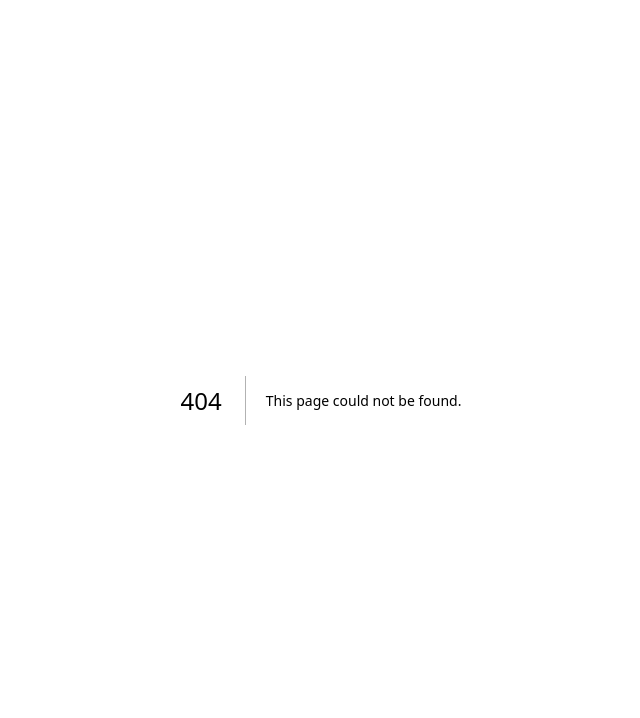
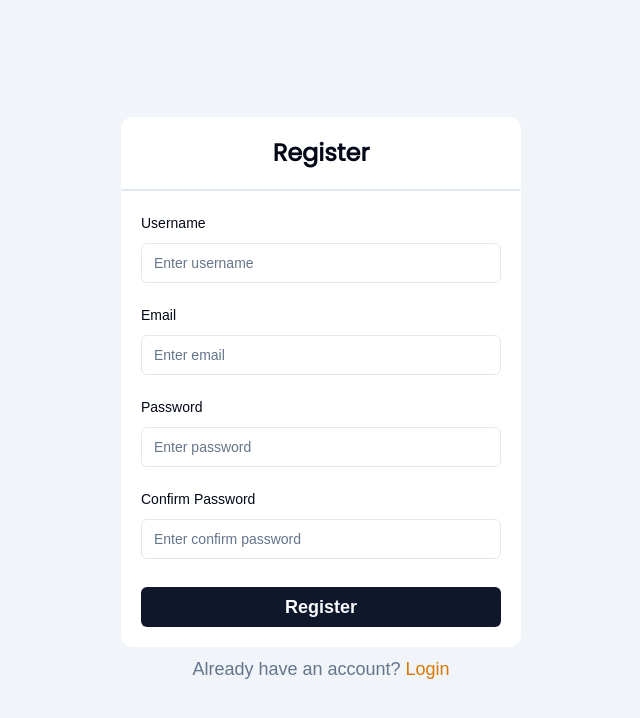
Before and after one commit to RPJ-Overseas-Exim/yp-messenger-next, a Next.js app: page /register in a window 1280 px wide. Before the commit this address had no page. Shown: the top 718 px of the page, without its empty margins (319-959 px from the left). Built offline with nearby package versions, Linux system fonts and the light colour scheme.

Commit message:
created the middleware setup for routing based on token

```diff
--- a/src/app/page.tsx
+++ b/src/app/page.tsx
@@ -1,17 +1,13 @@
 "use client"
 import { useForm } from "react-hook-form"
 import { zodResolver } from "@hookform/resolvers/zod"
-import { z } from "zod"
 
 import { Button } from "@/components/ui/button"
 import { Form } from "@/components/ui/form"
 import { CustomFormField } from "@/components/CustomFormField"
-
-export const LoginFormSchema = z.object({
-    email: z.string().email(),
-    password: z.string().min(3).max(16),
-})
-type LoginForm = z.infer<typeof LoginFormSchema>
+import { LoginFormSchema } from "@/lib/formSchema"
+import type { LoginForm } from "@/lib/types"
+import Link from "next/link"
 
 export default function Home() {
     const form = useForm<LoginForm>({
@@ -27,7 +23,7 @@ export default function Home() {
     }
 
     return (
-        <div className="w-full h-screen bg-muted flex items-center justify-center">
+        <div className="w-full h-screen bg-muted flex flex-col gap-y-2 items-center justify-center">
             <Form {...form} >
                 <form onSubmit={form.handleSubmit(handleSubmit)} className="max-w-[400px] space-y-5 w-3/4 bg-background rounded-xl py-5">
                     <legend className="text-2xl font-bold text-center font-poppins" >Login</legend>
@@ -51,10 +47,12 @@ export default function Home() {
                             placeholder={"Enter your password"}
                         />
 
-                        <Button type="submit">Submit</Button>
+                        <Button type="submit" className="w-full text-lg font-bold">Login</Button>
                     </div>
                 </form>
             </Form>
+
+            <div className="text-lg text-muted-foreground">Dont have an account? <Link href="/register" className="text-amber-600">Register</Link></div>
         </div>
     );
 }
--- /dev/null
+++ b/src/app/register/page.tsx
@@ -0,0 +1,76 @@
+"use client"
+import { useForm } from "react-hook-form";
+import { zodResolver } from "@hookform/resolvers/zod";
+import { RegisterFormSchema } from "@/lib/formSchema"
+import type { RegisterForm } from "@/lib/types"
+import { CustomFormField } from "@/components/CustomFormField";
+import { Form } from "@/components/ui/form"
+import { Button } from "@/components/ui/button";
+import Link from "next/link"
+
+export default function Register() {
+    const form = useForm<RegisterForm>({
+        resolver: zodResolver(RegisterFormSchema),
+        defaultValues: {
+            username: "",
+            email: "",
+            password: ""
+        }
+    })
+
+    const handleSubmit = (values: RegisterForm) => {
+        console.log(values)
+    }
+
+    return (
+        <div className="w-full h-screen bg-muted flex flex-col gap-y-2 items-center justify-center">
+            <Form {...form}>
+                <form onSubmit={form.handleSubmit(handleSubmit)} className="max-w-[400px] space-y-5 w-3/4 bg-background rounded-xl py-5">
+                    <legend className="text-2xl font-bold text-center font-poppins" >Register</legend>
+
+                    <hr className="border border-border w-full rounded-lg" />
+
+                    <div className="px-5 space-y-5">
+                        <CustomFormField<RegisterForm>
+                            title={"Username"}
+                            name={"username"}
+                            form={form}
+                            type="text"
+                            placeholder="Enter username"
+                        />
+
+                        <CustomFormField<RegisterForm>
+                            title={"Email"}
+                            name={"email"}
+                            form={form}
+                            type="email"
+                            placeholder="Enter email"
+                        />
+
+                        <CustomFormField<RegisterForm>
+                            title={"Password"}
+                            name={"password"}
+                            form={form}
+                            type="password"
+                            placeholder="Enter password"
+                        />
+
+                        <CustomFormField<RegisterForm>
+                            title={"Confirm Password"}
+                            name={"cpassword"}
+                            form={form}
+                            type="password"
+                            placeholder="Enter confirm password"
+                        />
+
+                        <Button type="submit" className="w-full text-lg font-bold" >Register</Button>
+
+                    </div>
+                </form>
+            </Form>
+
+            <div className="text-lg text-muted-foreground">Already have an account? <Link href="/" className="text-amber-600">Login</Link></div>
+        </div>
+    )
+
+}
--- /dev/null
+++ b/src/lib/formSchema.ts
@@ -0,0 +1,13 @@
+import { z } from "zod"
+
+export const LoginFormSchema = z.object({
+    email: z.string().email(),
+    password: z.string().min(3).max(16),
+})
+
+export const RegisterFormSchema = z.object({
+    username: z.string().min(3),
+    email: z.string().email(),
+    password: z.string().min(3).max(16),
+    cpassword: z.string().min(3).max(16)
+})
--- /dev/null
+++ b/src/lib/types.ts
@@ -0,0 +1,5 @@
+import { z } from "zod"
+import { LoginFormSchema, RegisterFormSchema } from "./formSchema"
+
+export type LoginForm = z.infer<typeof LoginFormSchema>
+export type RegisterForm = z.infer<typeof RegisterFormSchema>
```
Also changed, not shown: src/middleware.ts (added, +26 -0 lines).
